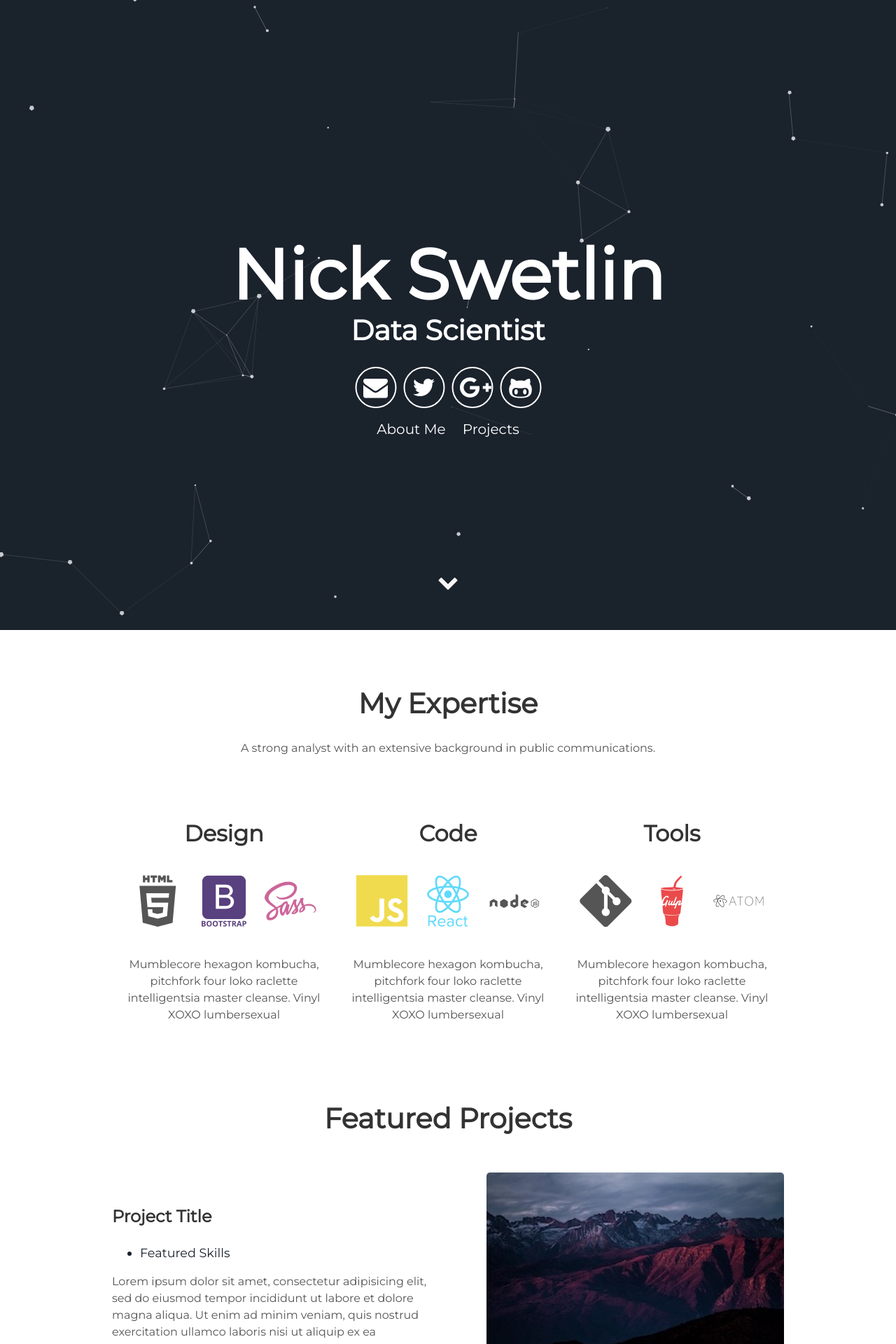
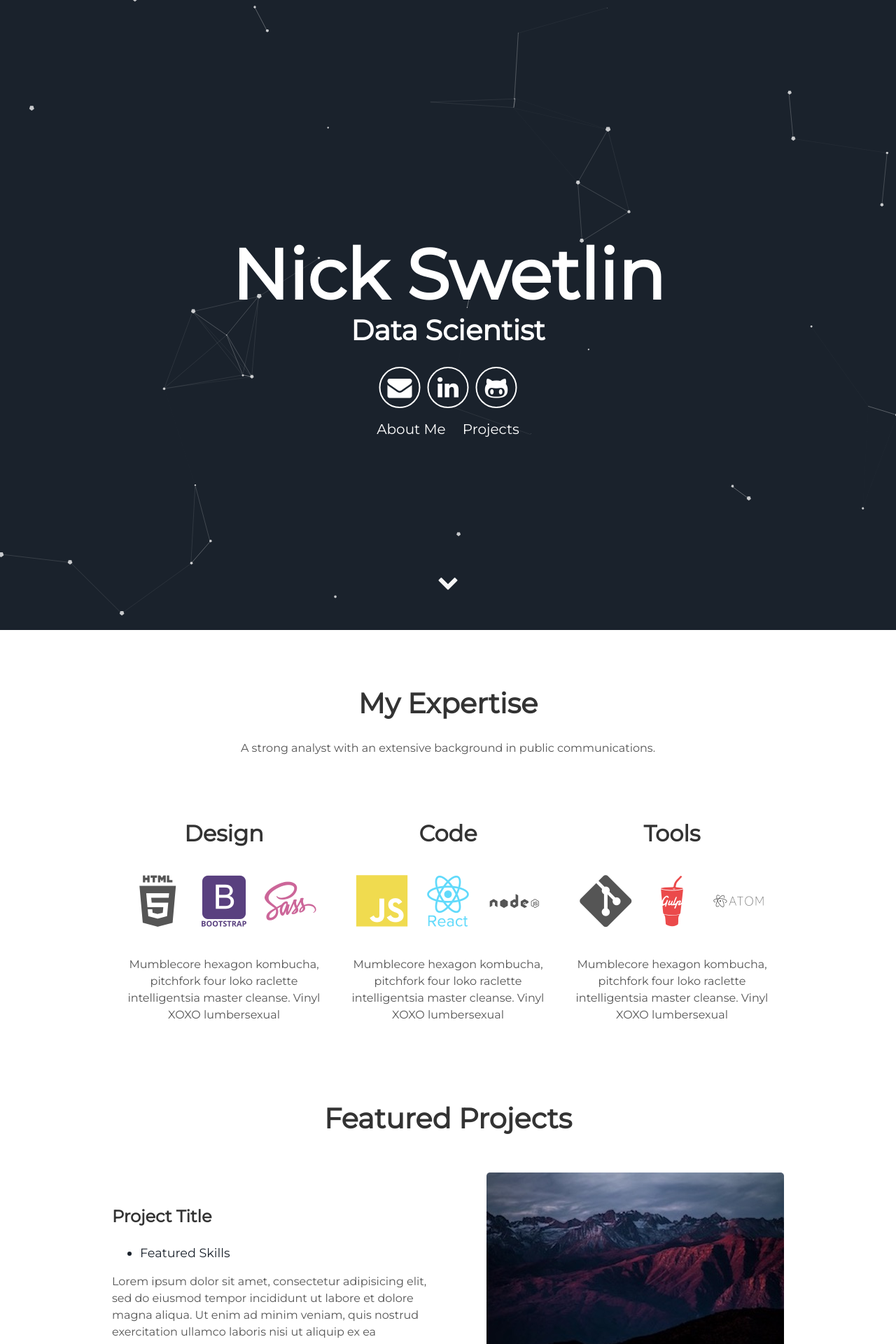
Before and after one commit to nickswetlin/nickswetlin, a Jekyll site: the page built from index.html, in a window 1280 px wide. Shown: the top 1920 px of the page at 70% size. Built offline with Jekyll 4.4.1, drawn with Linux system fonts in a browser that asks for light colours.

Commit message:
change header icons

```diff
--- a/_includes/header.html
+++ b/_includes/header.html
@@ -5,10 +5,10 @@
         <span class="site-description">{{site.user_title}}</span>
       </h1>
       <div class="header-icons">
-        <a aria-label="Send email" href="#"><i class="icon fa fa-envelope"></i></a>
-        <a aria-label="My Twitter" target="_blank" href="#"><i class="icon fa fa-twitter" aria-hidden="true"></i></a>
-        <a aria-label="My Google Plus" target="_blank" href="#"><i class="icon fa fa-google-plus" aria-hidden="true"></i></a>
-        <a aria-label="My Github" target="_blank" href="#"><i class="icon fa fa-github-alt" aria-hidden="true"></i></a>
+        <a aria-label="Send email" href="mailto:nickswetlin@gmail.com"><i class="icon fa fa-envelope"></i></a>
+<!--         <a aria-label="My Twitter" target="_blank" href="#"><i class="icon fa fa-twitter" aria-hidden="true"></i></a> -->
+        <a aria-label="My Linkedin" target="_blank" href="https://www.linkedin.com/in/nickswetlin/"><i class="icon fa fa-linkedin" aria-hidden="true"></i></a>
+        <a aria-label="My Github" target="_blank" href="https://github.com/nickswetlin"><i class="icon fa fa-github-alt" aria-hidden="true"></i></a>
       </div>
       <div class="header-links">
         <a class="link" href="#about" data-scroll>About Me</a>
```
